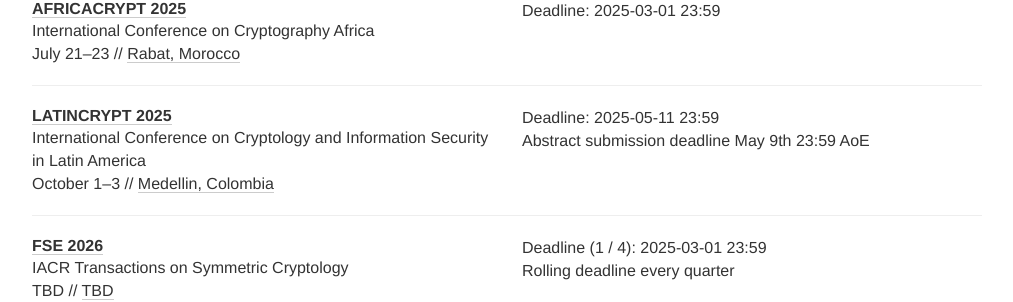
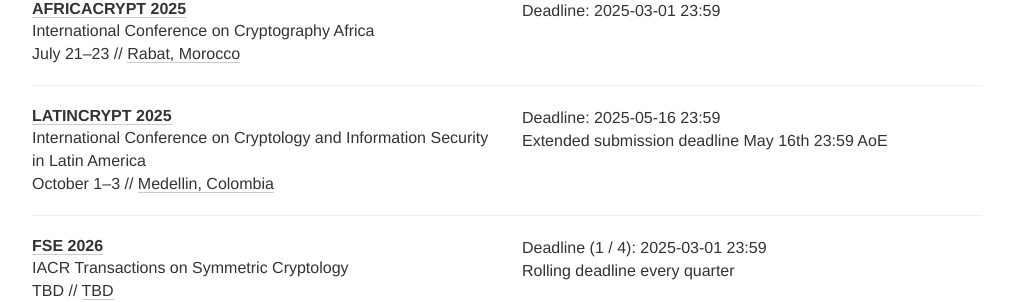
Before and after one commit to sec-deadlines/sec-deadlines.github.io, a Jekyll site: the page built from index.html, in a window 1280 px wide and 900 px high, scrolled down 6568 px. Shown: the part 151-453 px from the top of the window, without its empty margins (133-1146 px from the left). Built offline with Jekyll 4.4.1, drawn with Linux system fonts in a browser that asks for light colours; nearby versions of some CDN libraries; comment, search, counter and statistics services are not loaded.

Commit message:
Extended deadline for Latincrypt

```diff
--- a/_data/conferences.yml
+++ b/_data/conferences.yml
@@ -435,8 +435,8 @@
   year: 2025
   description: International Conference on Cryptology and Information Security in Latin America
   link: https://ciencias.medellin.unal.edu.co/eventos/latincrypt/
-  deadline: ["2025-05-11 23:59"]
-  comment: Abstract submission deadline May 9th 23:59 AoE
+  deadline: ["2025-05-16 23:59"]
+  comment: Extended submission deadline May 16th 23:59 AoE
   date:  October 1-3
   place: Medellin, Colombia
   tags: [CRYPTO, CONF]
```
